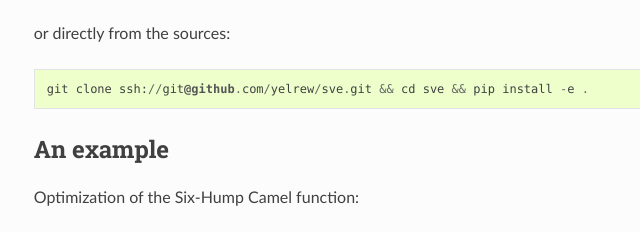
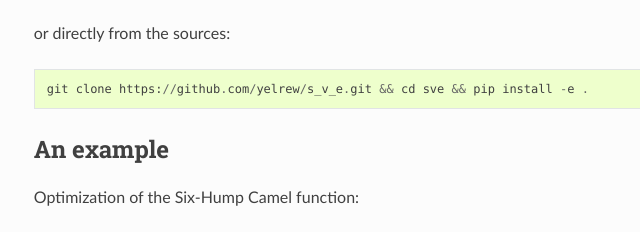
Before and after one commit to yelrew/s_v_e, a plain HTML site: page readme.html in a window 1280 px wide. Shown: the part 523-755 px from the top of the page, 318-958 px from the left. Drawn offline with Linux system fonts and the light colour scheme.

Commit message:
Update readme (ii)

```diff
--- a/readme.html
+++ b/readme.html
@@ -159,7 +159,7 @@
 </pre></div>
 </div>
 <p>or directly from the sources:</p>
-<div class="highlight-default notranslate"><div class="highlight"><pre><span></span><span class="n">git</span> <span class="n">clone</span> <span class="n">ssh</span><span class="p">:</span><span class="o">//</span><span class="n">git</span><span class="nd">@github</span><span class="o">.</span><span class="n">com</span><span class="o">/</span><span class="n">yelrew</span><span class="o">/</span><span class="n">sve</span><span class="o">.</span><span class="n">git</span> <span class="o">&amp;&amp;</span> <span class="n">cd</span> <span class="n">sve</span> <span class="o">&amp;&amp;</span> <span class="n">pip</span> <span class="n">install</span> <span class="o">-</span><span class="n">e</span> <span class="o">.</span>
+<div class="highlight-default notranslate"><div class="highlight"><pre><span></span><span class="n">git</span> <span class="n">clone</span> <span class="n">https</span><span class="p">:</span><span class="o">//</span><span class="n">github</span><span class="o">.</span><span class="n">com</span><span class="o">/</span><span class="n">yelrew</span><span class="o">/</span><span class="n">s_v_e</span><span class="o">.</span><span class="n">git</span> <span class="o">&amp;&amp;</span> <span class="n">cd</span> <span class="n">sve</span> <span class="o">&amp;&amp;</span> <span class="n">pip</span> <span class="n">install</span> <span class="o">-</span><span class="n">e</span> <span class="o">.</span>
 </pre></div>
 </div>
 </div>
```
Also changed, not shown: index.html (+1 -1 lines).
